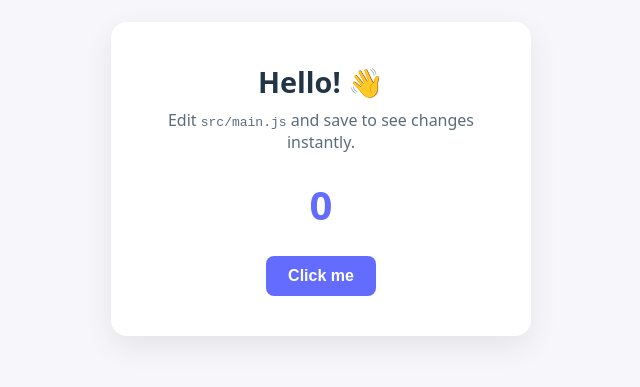
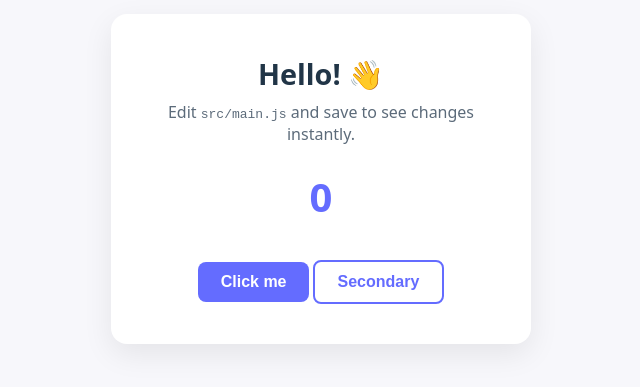
Before and after one commit to jjsoini/simpleapp, a website built with Vite: page index.html in a window 1280 px wide. Shown: the part 221-608 px from the top of the page, without its empty margins (319-959 px from the left). Built offline with nearby package versions, Linux system fonts and the light colour scheme.

Commit message:
secondary buttton

```diff
--- a/src/main.js
+++ b/src/main.js
@@ -28,6 +28,7 @@ app.innerHTML = `
     <span class="count" id="count">0</span>
 
     <button id="counter-button">Click me</button>
+    <button class="btn-secondary">Secondary</button>
   </div>
 `;
 
--- a/src/style.css
+++ b/src/style.css
@@ -82,6 +82,22 @@ button:hover {
   background-color: var(--brand-dark);
 }
 
+/* A second, less "loud" button style — used for actions that aren't the
+   main one on the page. Classes let us layer extra styling on top of the
+   base "button" rule above: this button still gets everything from that
+   rule, and these lines override just the colors and add spacing. */
+.btn-secondary {
+  margin-top: 0.75rem;
+  background-color: transparent;
+  color: var(--brand);
+  border: 2px solid var(--brand);
+}
+
+.btn-secondary:hover {
+  background-color: var(--brand);
+  color: white;
+}
+
 /* The number shown by our counter. */
 .count {
   display: block;
```
